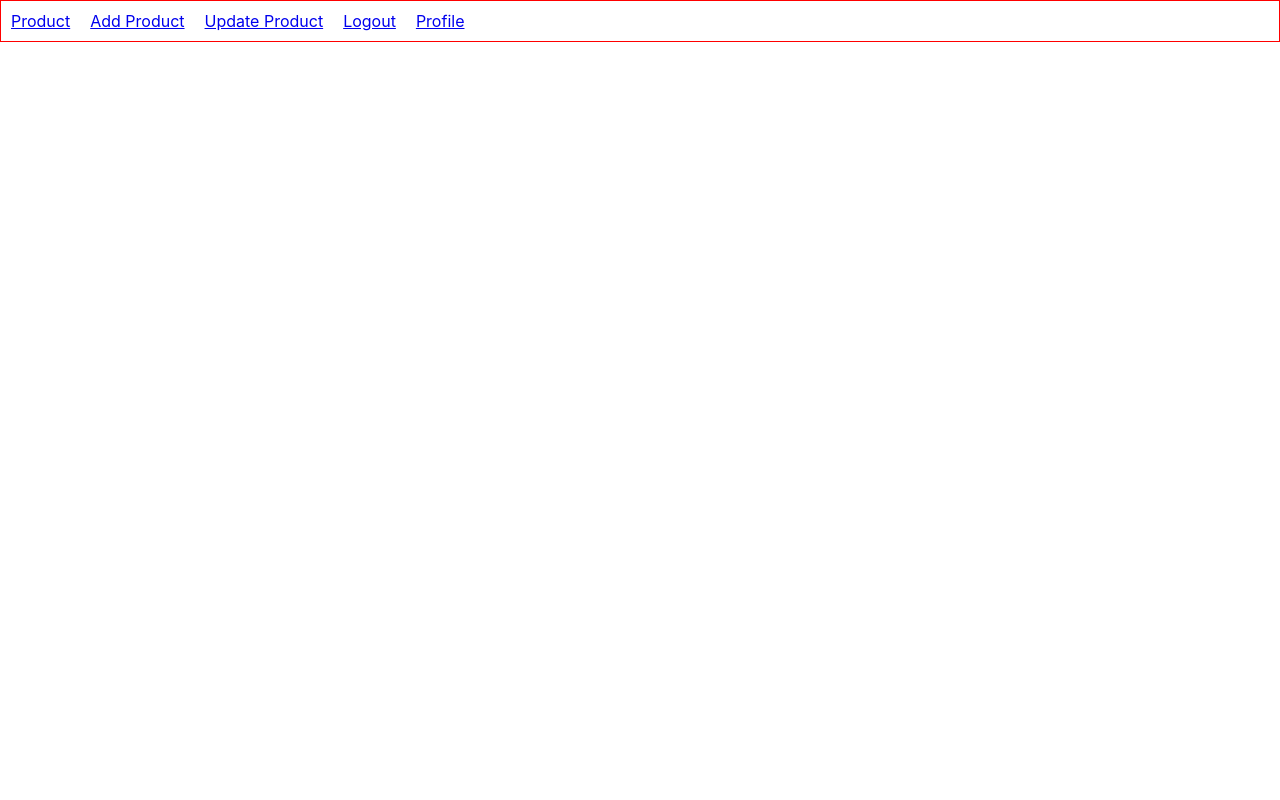
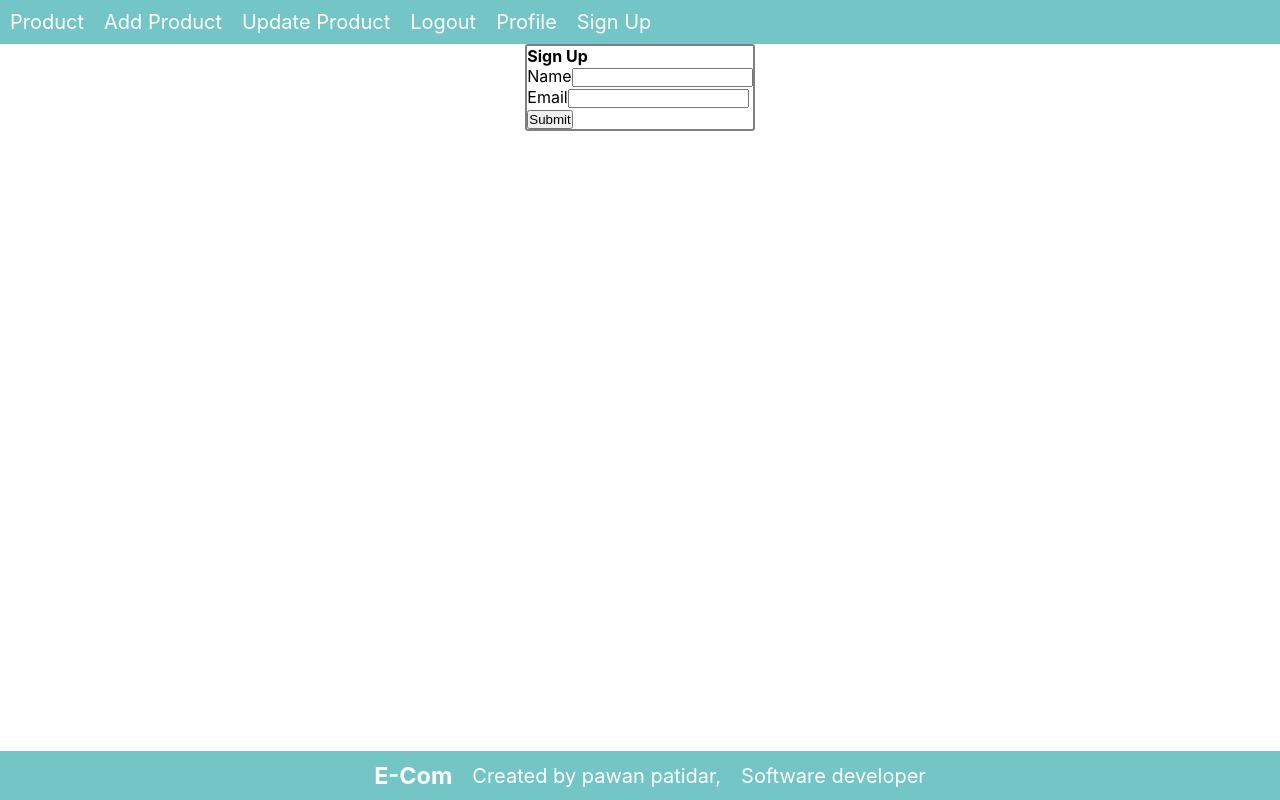
Before and after one commit to pawan988/e-com-mern, a React (Create React App) app in the folder frontend/: page /signup in a window 1280 px wide. Built offline with nearby package versions, Linux system fonts and the light colour scheme.

Commit message:
desgine signup page in frontend

```diff
--- a/frontend/src/App.js
+++ b/frontend/src/App.js
@@ -1,7 +1,9 @@
 import logo from "./logo.svg";
 import "./App.css";
-import Navbar from "./component/Navbar";
+import Navbar from "./component/navbar/Navbar";
 import { BrowserRouter, Route, Routes } from "react-router-dom";
+import Footer from "./component/footer/Footer";
+import SignUp from "./component/auth/SignUp";
 function App() {
   return (
     <>
@@ -13,8 +15,10 @@ function App() {
           <Route path="/update" element={<h1>Update Product Component</h1>} />
           <Route path="/logout" element={<h1>Logout</h1>} />
           <Route path="/profile" element={<h1>Profile Component </h1>} />
+          <Route path="/signup" element={<SignUp />} />
         </Routes>
       </BrowserRouter>
+      <Footer />
     </>
   );
 }
--- a/frontend/src/component/Navbar.css
+++ /dev/null
@@ -1,9 +0,0 @@
-.nav-ul li {
-  border: 1px solid red;
-  display: flex;
-  flex-direction: row;
-  gap: 20px;
-  padding: 10px;
-  cursor: pointer;
-  text-decoration: none !important;
-}
--- /dev/null
+++ b/frontend/src/component/auth/SignUp.jsx
@@ -0,0 +1,68 @@
+import React from "react";
+import "../navbar/Navbar.css";
+import { useFormik } from "formik";
+import * as Yup from "yup";
+const SignUp = () => {
+  const validationSchema = Yup.object().shape({
+    name: Yup.string().required("Name is required"),
+    email: Yup.string().email("Invalid email").required("Email is required"),
+  });
+  const formik = useFormik({
+    initialValues: {
+      name: "",
+      email: "",
+    },
+    validationSchema: validationSchema,
+    onSubmit: (values) => {
+      console.log(values);
+      // Handle form submission logic here
+    },
+  });
+  return (
+    <>
+      <div className="signup-main-cont">
+        <div className="signup-form-cont">
+          <div className="signup-title">
+            <h4>Sign Up</h4>
+            <div className="signup-form">
+              <form onSubmit={formik.handleSubmit}>
+                <div>
+                  <label htmlFor="name">Name</label>
+                  <input
+                    type="text"
+                    id="name"
+                    name="name"
+                    onChange={formik.handleChange}
+                    onBlur={formik.handleBlur}
+                    value={formik.values.name}
+                  />
+                  {formik.touched.name && formik.errors.name ? (
+                    <div>{formik.errors.name}</div>
+                  ) : null}
+                </div>
+                <div>
+                  <label htmlFor="email">Email</label>
+                  <input
+                    type="email"
+                    id="email"
+                    name="email"
+                    onChange={formik.handleChange}
+                    onBlur={formik.handleBlur}
+                    value={formik.values.email}
+                  />
+                  {formik.touched.email && formik.errors.email ? (
+                    <div>{formik.errors.email}</div>
+                  ) : null}
+                </div>
+
+                <button type="submit">Submit</button>
+              </form>
+            </div>
+          </div>
+        </div>
+      </div>
+    </>
+  );
+};
+
+export default SignUp;
--- /dev/null
+++ b/frontend/src/component/footer/Footer.css
@@ -0,0 +1,14 @@
+.footer-main {
+  display: flex;
+  justify-content: center;
+  align-items: center;
+  position: absolute;
+  bottom: 0;
+  padding: 10px;
+  width: 100%;
+  gap: 20px;
+  background-color: rgb(116, 197, 198);
+  color: #ffffff !important;
+  font-size: 20px;
+  font-weight: 400;
+}
--- /dev/null
+++ b/frontend/src/component/footer/Footer.jsx
@@ -0,0 +1,15 @@
+import React from "react";
+import "./Footer.css";
+const Footer = () => {
+  return (
+    <>
+      <div className="footer-main">
+        <h3>E-Com</h3>
+        <p>Created by pawan patidar,</p>
+        <p>Software developer</p>
+      </div>
+    </>
+  );
+};
+
+export default Footer;
--- /dev/null
+++ b/frontend/src/component/navbar/Navbar.css
@@ -0,0 +1,27 @@
+.nav-ul li {
+  display: flex;
+  flex-direction: row;
+  gap: 20px;
+  padding: 10px;
+  cursor: pointer;
+  text-decoration: none !important;
+  background-color: rgb(116, 197, 198);
+  color: #ffffff !important;
+  font-size: 20px;
+  font-weight: 400;
+}
+
+a {
+  text-decoration: none;
+  color: #ffffff !important;
+}
+.signup-main-cont {
+  width: 100%;
+  display: flex;
+  justify-content: center;
+  align-items: center;
+}
+.signup-form-cont {
+  border: 2px solid grey;
+  border-radius: 3px;
+}
--- a/frontend/src/component/Navbar.jsx
+++ b/frontend/src/component/navbar/Navbar.jsx
@@ -12,6 +12,7 @@ const Navbar = () => {
             <Link to="/update">Update Product </Link>
             <Link to="/logout">Logout</Link>
             <Link to="/profile">Profile</Link>
+            <Link to="/signup">Sign Up</Link>
           </li>
         </ul>
       </div>
```
